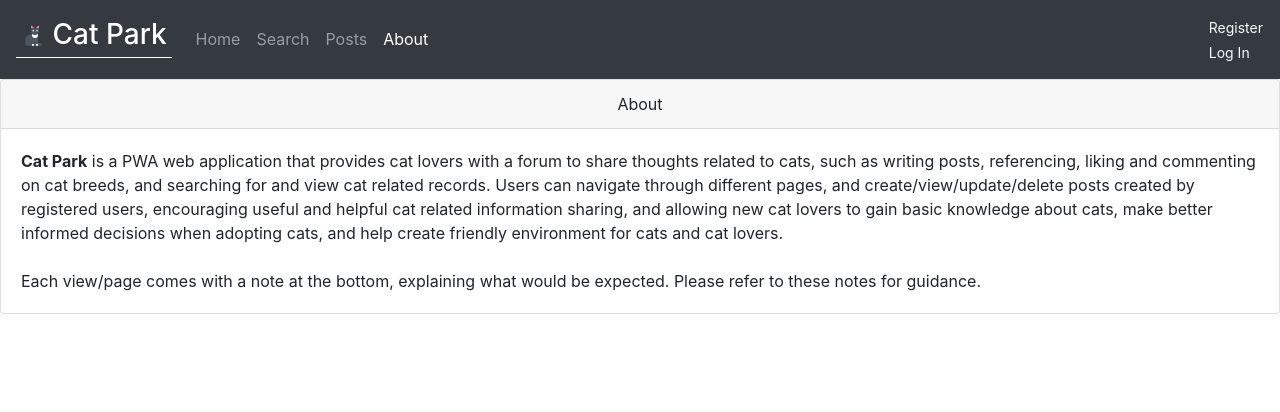
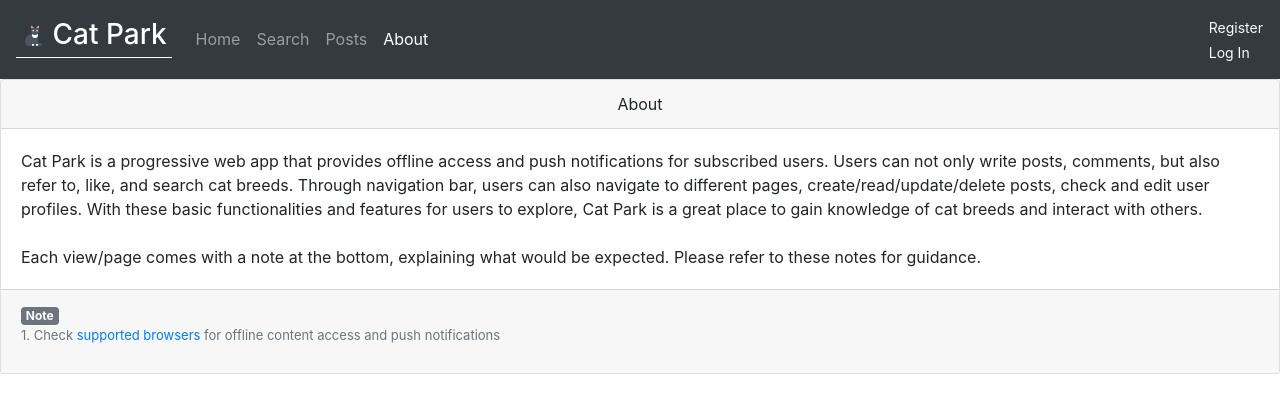
Before and after one commit to bridgecrew-perf6/cat-park-mern, a React (Create React App) app in the folder client/: page /about in a window 1280 px wide. Shown: the top 412 px of the page. Built offline with nearby package versions, Linux system fonts and the light colour scheme; no server answers; the HTML template or start-up script is replaced by a standard one.

Commit message:
Adjust about text

```diff
--- a/client/src/components/ui/About.jsx
+++ b/client/src/components/ui/About.jsx
@@ -1,5 +1,6 @@
 import React from 'react';
 import Card from 'react-bootstrap/Card';
+import Badge from 'react-bootstrap/Badge';
 
 function about() {
     return (
@@ -7,23 +8,39 @@ function about() {
             <Card.Header>About</Card.Header>
             <Card.Body>
                 <Card.Text style={{ textAlign: 'left' }}>
-                    <strong>Cat Park</strong> is a PWA web application that
-                    provides cat lovers with a forum to share thoughts related
-                    to cats, such as writing posts, referencing, liking and
-                    commenting on cat breeds, and searching for and view cat
-                    related records. Users can navigate through different pages,
-                    and create/view/update/delete posts created by registered
-                    users, encouraging useful and helpful cat related
-                    information sharing, and allowing new cat lovers to gain
-                    basic knowledge about cats, make better informed decisions
-                    when adopting cats, and help create friendly environment for
-                    cats and cat lovers.<br></br>
+                    Cat Park is a progressive web app that provides offline
+                    access and push notifications for subscribed users. Users
+                    can not only write posts, comments, but also refer to, like,
+                    and search cat breeds. Through navigation bar, users can
+                    also navigate to different pages, create/read/update/delete
+                    posts, check and edit user profiles. With these basic
+                    functionalities and features for users to explore, Cat Park
+                    is a great place to gain knowledge of cat breeds and
+                    interact with others.<br></br>
                     <br></br>
                     Each view/page comes with a note at the bottom, explaining
                     what would be expected. Please refer to these notes for
                     guidance.
                 </Card.Text>
             </Card.Body>
+            <Card.Footer className="text-muted">
+                <div style={{ textAlign: 'left' }}>
+                    <span>
+                        <Badge variant="secondary">Note</Badge>
+                    </span>
+                    <p style={{ fontSize: 'small' }}>
+                        1. Check{' '}
+                        <a
+                            href="https://github.com/web-push-libs/web-push#browser-support"
+                            target="_blank"
+                            rel="noreferrer"
+                        >
+                            supported browsers
+                        </a>{' '}
+                        for offline content access and push notifications
+                    </p>
+                </div>
+            </Card.Footer>
         </Card>
     );
 }
```
